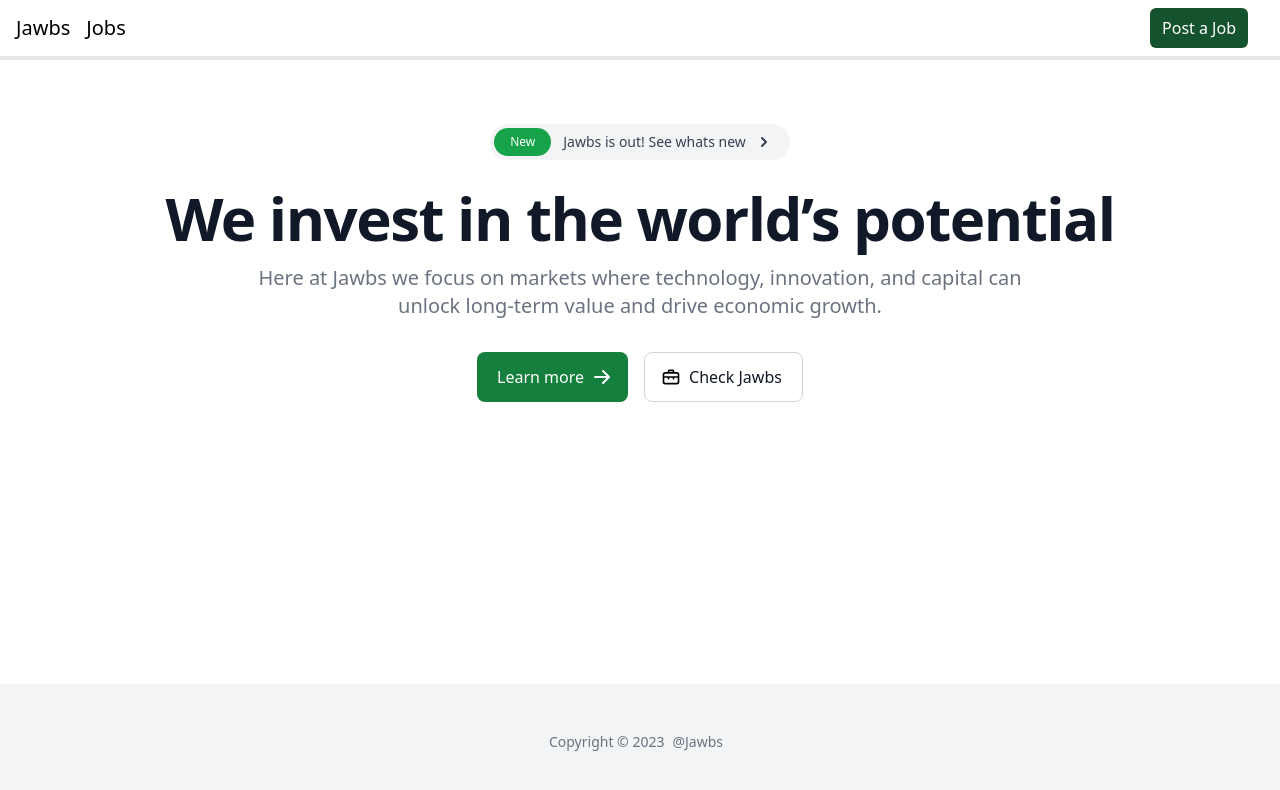
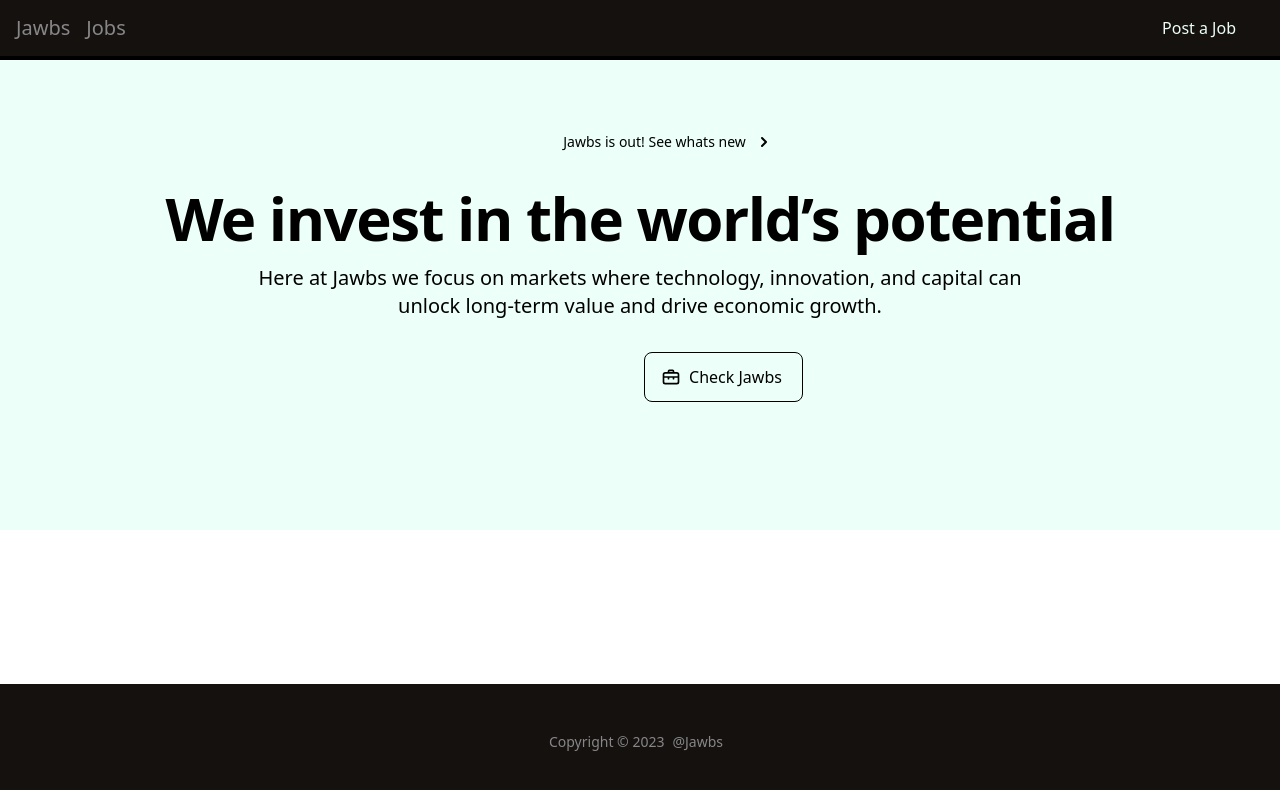
Before and after one commit to georgekakarlis/Jawbs, a Next.js app: page / in a window 1280 px wide. Shown: the top 790 px of the page. Built offline with nearby package versions, Linux system fonts and the light colour scheme; no server answers.

Commit message:
minimal color fixes

```diff
--- a/src/components/UI/Footer/index.tsx
+++ b/src/components/UI/Footer/index.tsx
@@ -3,16 +3,16 @@ import Link from "next/link";
 export default function Footer() {
   return (
     <footer
-      className="mt-auto w-full bg-white "
+      className="mt-auto w-full bg-black"
       aria-labelledby="footer-heading"
     >
       <div className="mx-auto w-full  bg-gray-100 px-4 py-12 sm:px-6 lg:px-16">
         <div className="flex  lg:justify-center">
-          <span className="mx-auto text-sm font-light text-gray-500">
+          <span className="mx-auto text-sm font-light text-gray hover:text-white">
             Copyright © 2023
             <Link
               href=""
-              className="text-wickedblue mx-2 hover:text-gray-500"
+              className="text-wickedblue mx-2 hover:text-white"
               rel="noopener noreferrer"
             >
               @Jawbs
--- a/src/components/UI/Navbar/index.tsx
+++ b/src/components/UI/Navbar/index.tsx
@@ -8,14 +8,14 @@ export default function Navbar() {
 
   return (
     <>
-      <nav className="  sm:max-w-screen mx-auto flex w-full justify-between border-b-4  bg-white  md:max-w-screen-xl ">
+      <nav className="  sm:max-w-screen mx-auto flex w-full justify-between border-b-4  bg-black  md:max-w-screen-xl ">
         <div className=" px-2 md:flex">
           <ul className="m-2 w-full mx-auto p-2 text-center justify-center flex md:flex sm:flex my-auto sm:my-auto md:my-auto sm:justify-center sm:text-center md:justify-center md:text-center">
             <li className="text-xl sm:my-auto md:my-auto my-auto">
-              <Link href="/" className="text-center  justify-center my-auto">Jawbs</Link>
+              <Link href="/" className="text-center  justify-center my-auto text-gray hover:text-white">Jawbs</Link>
             </li>
             <li className="text-xl sm:my-auto md:my-auto my-auto">
-              <Link href="/jobs" className="text-center  justify-center mx-auto ml-4 my-auto">Jobs</Link>
+              <Link href="/jobs" className="text-center  justify-center mx-auto ml-4 my-auto text-gray hover:text-white focus:outline-none">Jobs</Link>
             </li>
 
             {/* <li className="">
@@ -37,7 +37,7 @@ export default function Navbar() {
             <>
               <a
                 href={`/auth/signin`}
-                className=" mr-5 ml-2 w-full  rounded-md bg-green-900 px-3 py-2 text-white hover:bg-gray-400"
+                className=" mr-5 ml-2 w-full  rounded-md text-gray px-3 py-2 text-white hover:bg-gray-400"
                 onClick={(e) => {
                   e.preventDefault();
                   void signIn();
@@ -55,7 +55,7 @@ export default function Navbar() {
                   className=" float-left my-auto mr-4 h-9 w-9 overflow-hidden rounded-sm bg-white bg-cover bg-no-repeat" //avatar
                 />
               )} */}
-               <Link href={`/dashboard`} className="flex text-center justify-center my-auto mr-4">
+               <Link href={`/dashboard`} className="flex text-center justify-center my-auto mr-4 text-gray">
                   Dashboard
                 </Link>
 
@@ -70,7 +70,7 @@ export default function Navbar() {
                   className=" float-left my-auto  mr-2 h-7 w-7 justify-center text-center overflow-hidden rounded-sm bg-white bg-cover bg-no-repeat" //avatar
                 />
               )}
-               <p className="flex justify-center text-green-600 my-auto">
+               <p className="flex justify-center text-gray my-auto">
                  {session.user.name ?? session.user.email}
                </p>
                </>
@@ -89,7 +89,7 @@ export default function Navbar() {
               {/* </span> */}
               <a
                 href={`/api/auth/signout`}
-                className="  my-auto mr-2 ml-2   rounded-md bg-green-900 px-2 py-1 text-white hover:bg-gray-400 " //button
+                className="  my-auto mr-2 ml-2   rounded-md bg-green-900 px-2 py-1 text-red hover:bg-gray-400 " //button
                 onClick={(e) => {
                   e.preventDefault();
                  void signOut();
--- a/tailwind.config.js
+++ b/tailwind.config.js
@@ -9,6 +9,12 @@ module.exports = {
     "./src/**/*.{js,ts,jsx,tsx}",
   ],
   theme: {
+    colors: {
+      black: '#14110F',
+      gray: '#888688',
+      red: '#DB0047',
+      white: '#ECFFF8'
+    },
     extend: {},
   },
   plugins: [],
```
Also changed, not shown: 1 other file (tests, documents, lock files or other folders).
